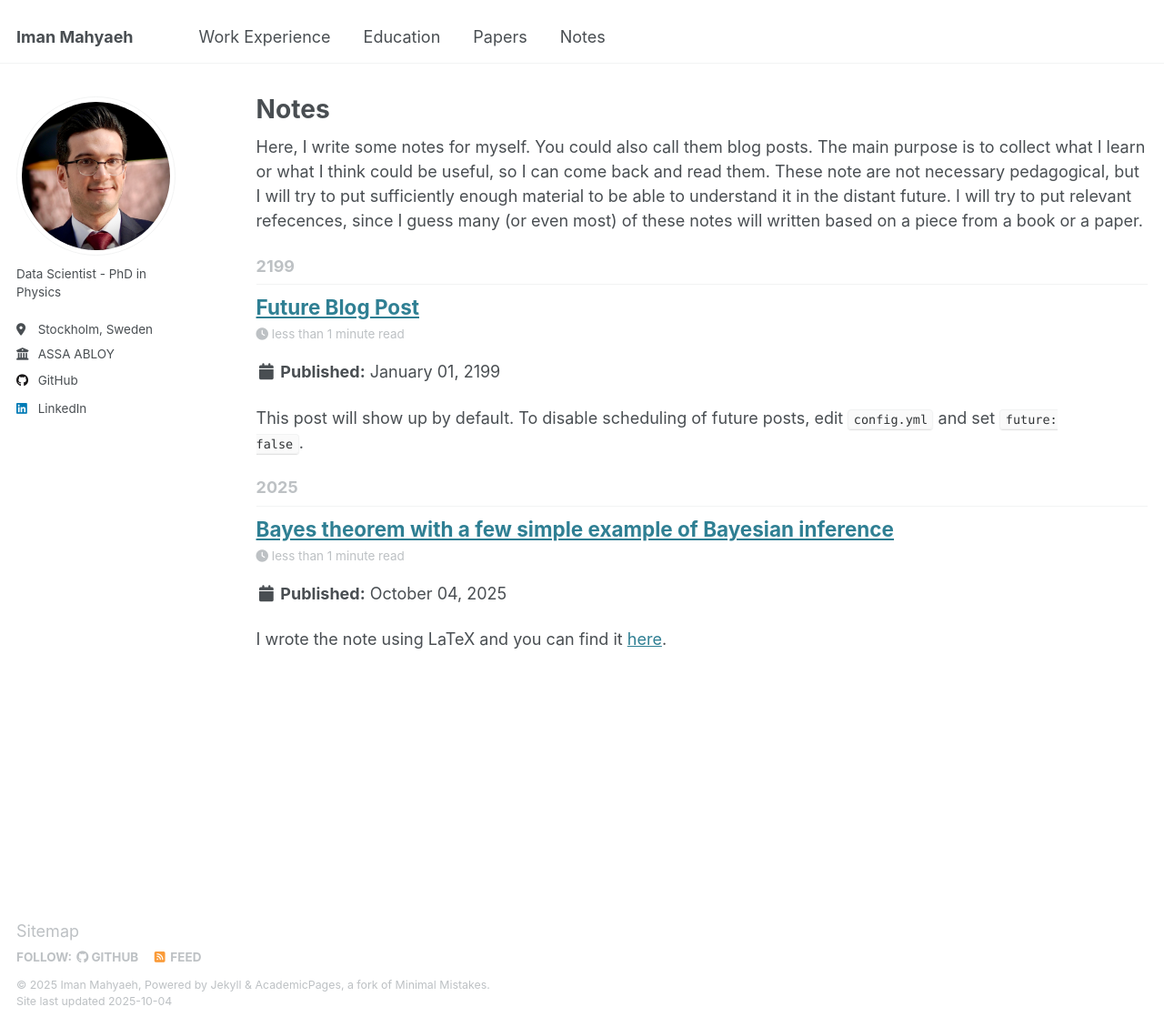
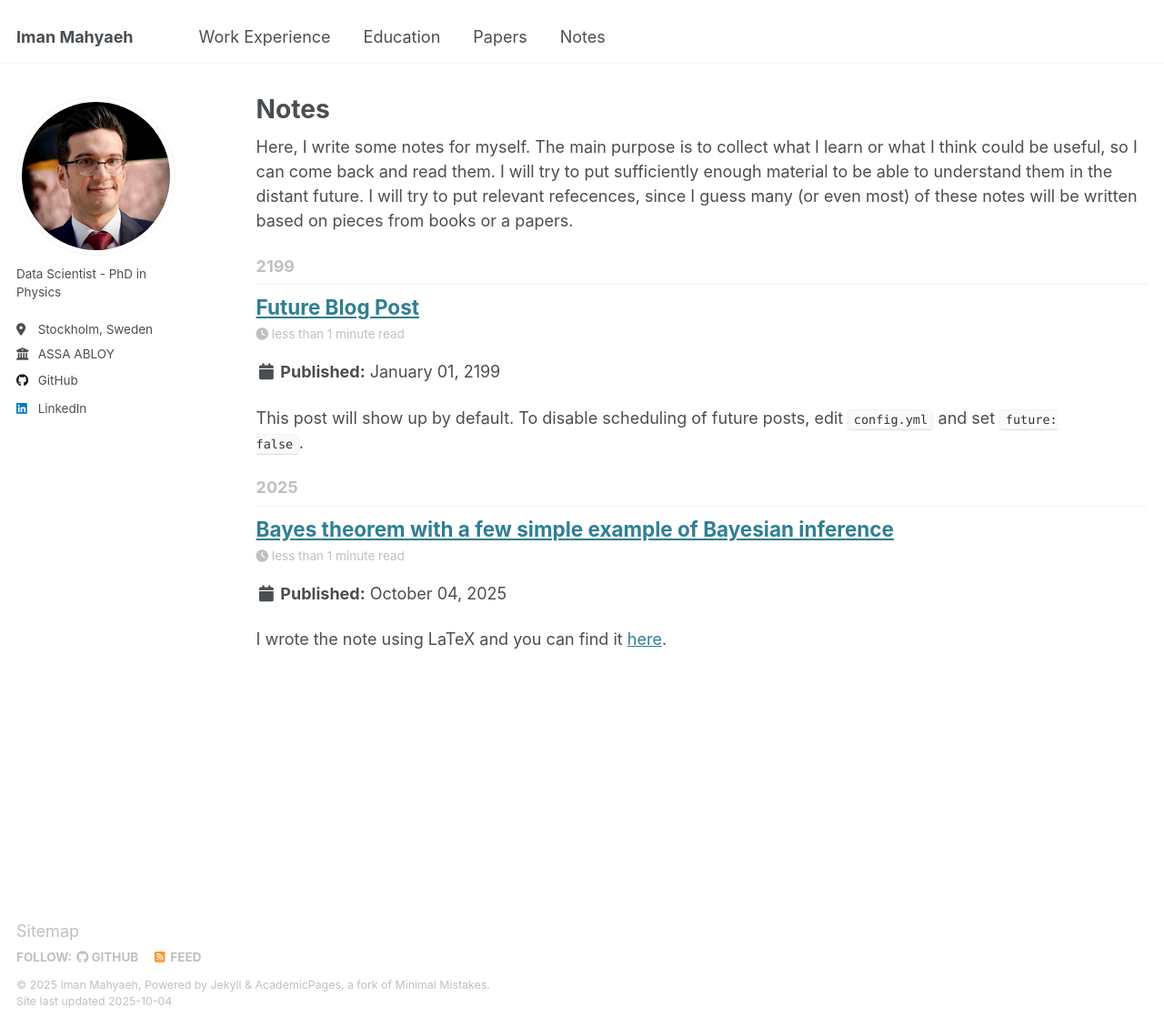
Before and after one commit to imanm24/imanm24.github.io, a Jekyll site: the page built from _pages/year-archive.html, in a window 1280 px wide and 1129 px high. Shown: the whole window at 91% size. Built offline with Jekyll 4.4.1, drawn with Linux system fonts in a browser that asks for light colours.

Commit message:
Update year-archive.html

```diff
--- a/_pages/year-archive.html
+++ b/_pages/year-archive.html
@@ -6,11 +6,9 @@ author_profile: true
 redirect_from:
   - /wordpress/blog-posts/
 ---
-Here, I write some notes for myself. You could also call them blog posts. The main purpose is to collect what I learn or what I think could be useful, so I can come back and read them.
-
-These note are not necessary pedagogical, but I will try to put sufficiently enough material to be able to understand it in the distant future.
-I will try to put relevant refecences, since I guess many (or even most) of these notes will written based on a piece from a book or a paper.
-
+Here, I write some notes for myself. The main purpose is to collect what I learn or what I think could be useful, so I can come back and read them.
+I will try to put sufficiently enough material to be able to understand them in the distant future.
+I will try to put relevant refecences, since I guess many (or even most) of these notes will be written based on pieces from books or a papers.
 
 {% include base_path %}
 {% capture written_year %}'None'{% endcapture %}
```
